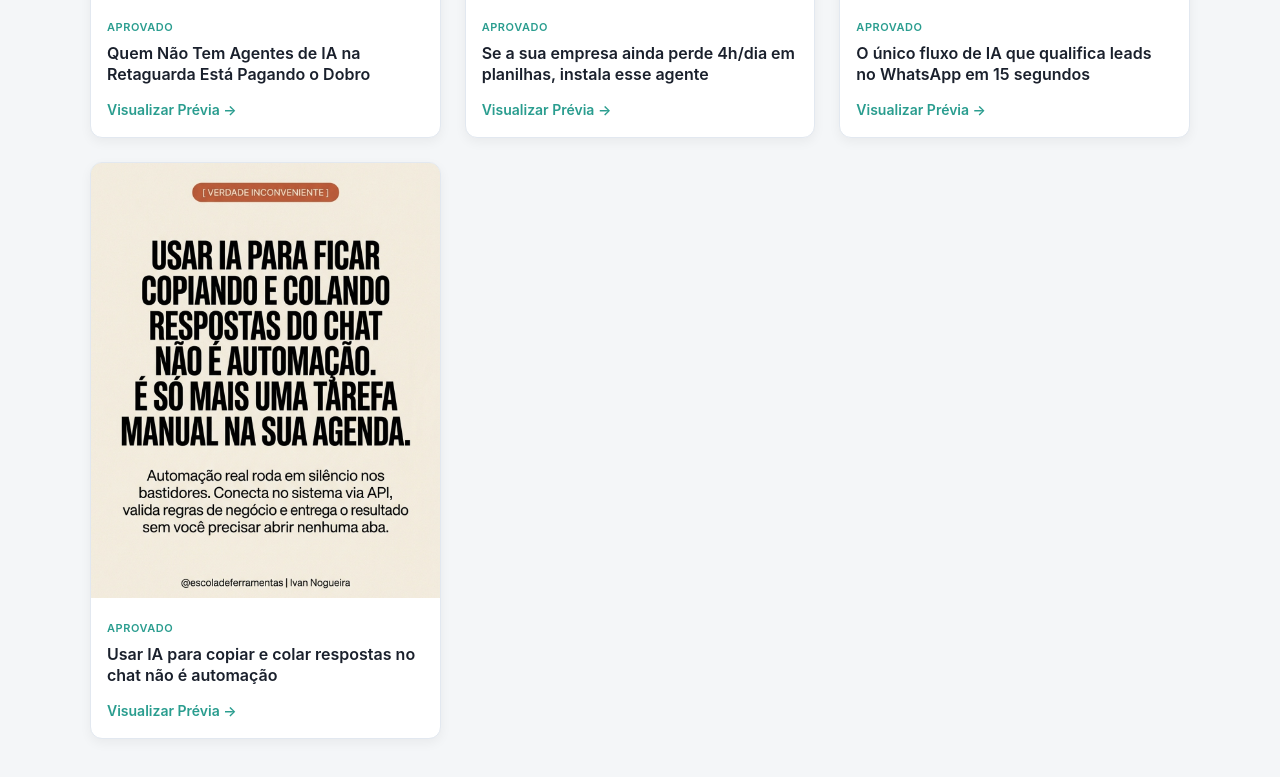
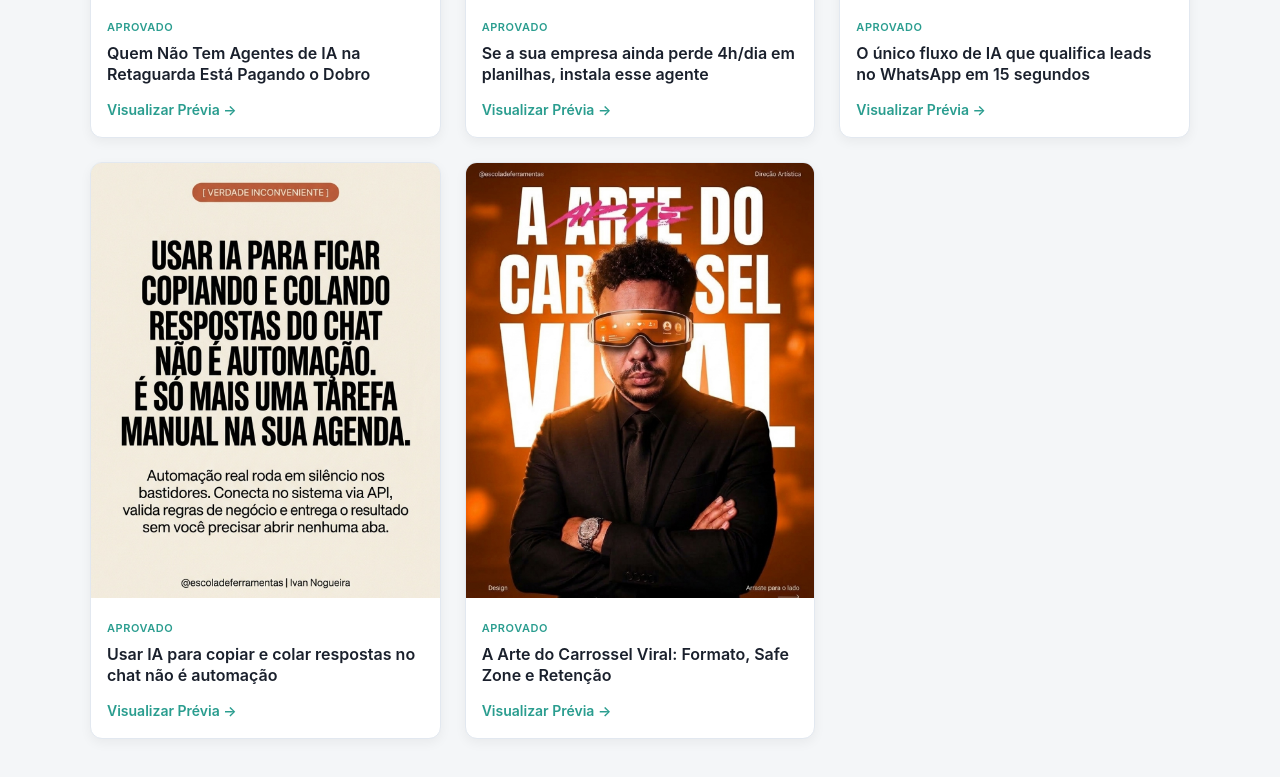
Before and after one commit to navibotlab/meu-social-midia, a plain HTML site: page index.html in a window 1280 px wide. Shown: the part 1804-2581 px from the top of the page. Drawn offline with Linux system fonts and the light colour scheme.

Commit message:
Atualiza preview a-arte-do-carrossel-viral

```diff
--- a/index.html
+++ b/index.html
@@ -179,6 +179,14 @@
             <a href="previas/usar-ia-para-copiar-e-colar-nao-e-automacao.html">Visualizar Prévia →</a>
           </div>
         </article>
+<article>
+          <img src="saidas/carrosseis/a-arte-do-carrossel-viral/slide-01.jpg" alt="Capa">
+          <div class="card-body">
+            <span class="status">aprovado</span>
+            <h2>A Arte do Carrossel Viral: Formato, Safe Zone e Retenção</h2>
+            <a href="previas/a-arte-do-carrossel-viral.html">Visualizar Prévia →</a>
+          </div>
+        </article>
     </section>
   </main>
 </body>
```
